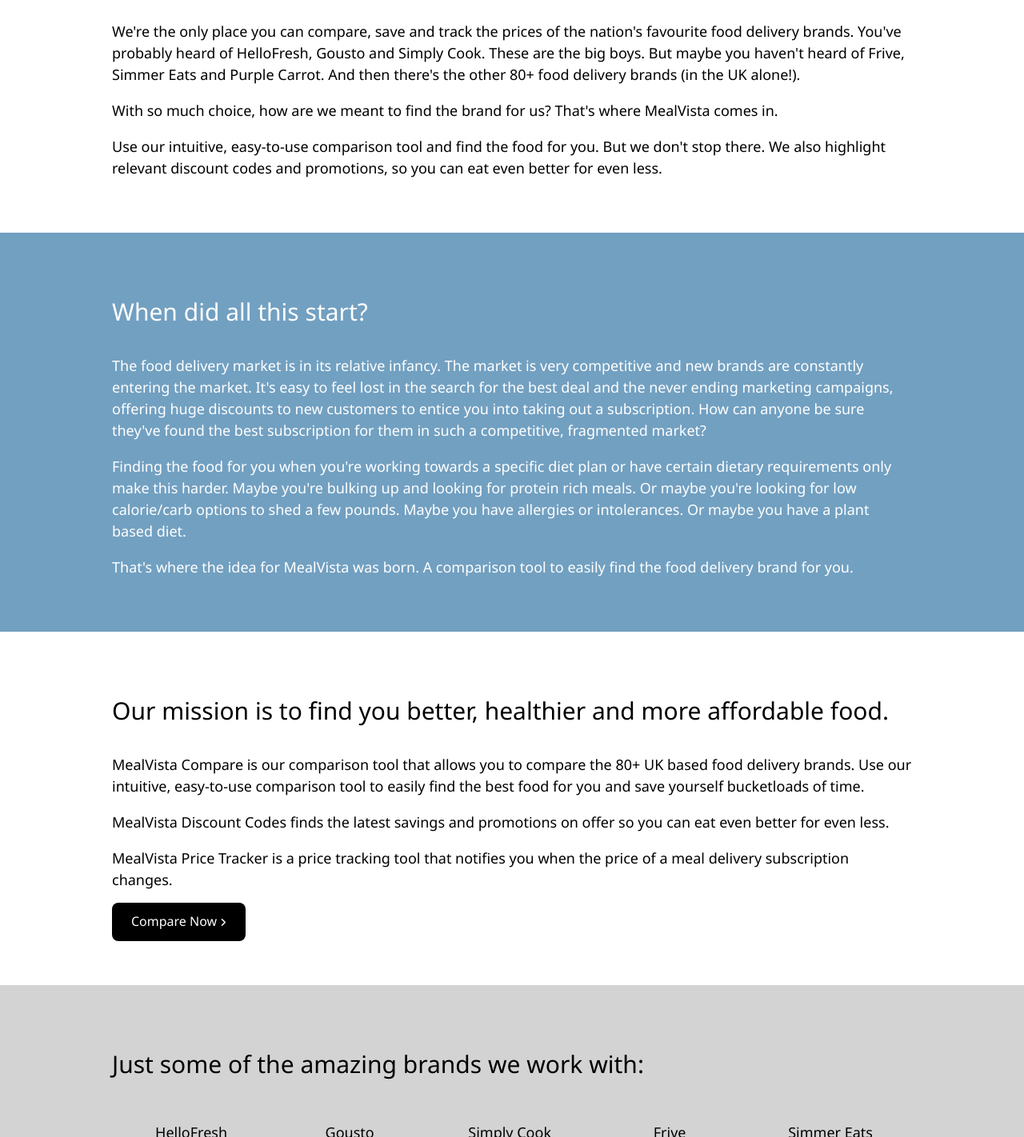
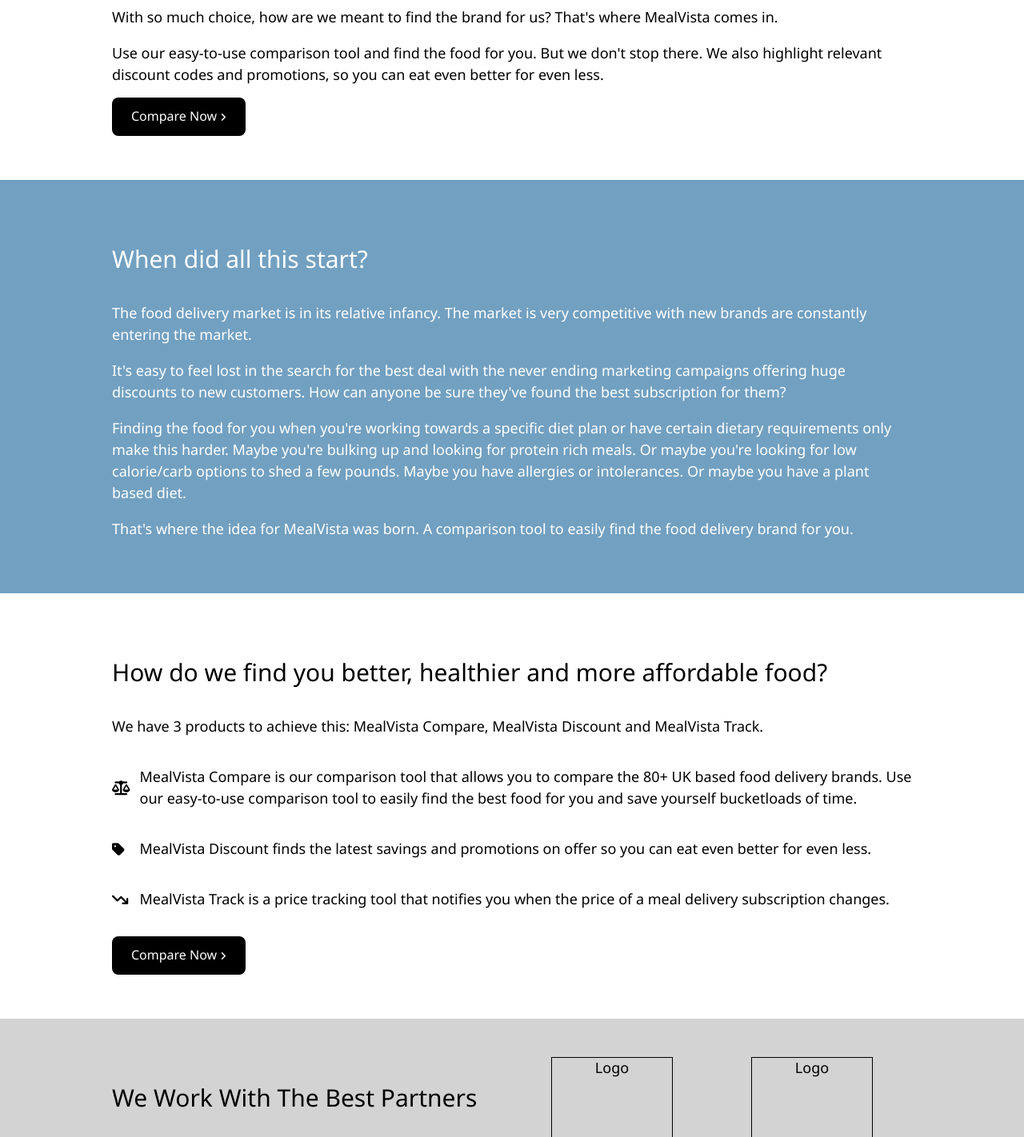
Before and after one commit to scottgirling/mealprepcheck, a plain HTML site: page about.html in a window 1280 px wide. Shown: the part 1378-2800 px from the top of the page at 80% size. Drawn offline with Linux system fonts and the light colour scheme; a web font is replaced by a local one.

```diff
--- a/about.html
+++ b/about.html
@@ -40,10 +40,9 @@
 
         <div id="about">
             <div id="about-question">
-                <h2>Why we do what we do</h2>
                 <p>Hungry? Drive to the shops, prepare your food, cook your meal and clean the dishes. Everyday.</p>
                 <p>Remember the carefree days of childhood when you didn't need to do the above every evening just to eat some food?</p>
-                <p>Food doesn't need to be this difficult. Use MealVista and eat the modern way.</p>
+                <p>Food doesn't need to be this difficult. Use MealVista and have your meals the modern way.</p>
             </div>
             <div id="infographic">
                 <div class="info-stat">
@@ -76,24 +75,39 @@
 
             <div id="mission">
                 <p class="mission-header">We're <a class="mealvista">MealVista</a> and we're on a mission to find <strong>good food for great people.</strong></p>
-                <p>We're the only place you can compare, save and track the prices of the nation's favourite food delivery brands. You've probably heard of HelloFresh, Gousto and Simply Cook. These are the big boys. But maybe you haven't heard of Frive, Simmer Eats and Purple Carrot. And then there's the other 80+ food delivery brands (in the UK alone!).</p>
+                <p>We're the <strong>only</strong> place you can compare, save and track the prices of the nation's favourite food delivery brands.</p>
+                <p>You've probably heard of HelloFresh, Gousto and Simply Cook. They're the big boys. But maybe you haven't heard of Frive, Simmer Eats and Purple Carrot. And then there's the other 80+ food delivery brands (in the UK alone!).</p>
                 <p>With so much choice, how are we meant to find the brand for us? That's where MealVista comes in.</p>
-                <p>Use our intuitive, easy-to-use comparison tool and find the food for you. But we don't stop there. We also highlight relevant discount codes and promotions, so you can eat even better for even less.</p>
+                <p>Use our easy-to-use comparison tool and find the food for you. But we don't stop there. We also highlight relevant discount codes and promotions, so you can eat even better for even less.</p>
+                <div id="for-you-cta">
+                    <p><a id="find-out-more-button" href="./compare.html" style="text-decoration: none;">Compare Now <i class="fa-solid fa-angle-right"></i></a></p>
+                </div>
             </div>
 
             <div id="start">
                 <p class="start-header">When did all this start?</p>
-                <p>The food delivery market is in its relative infancy. The market is very competitive and new brands are constantly entering the market. It's easy to feel lost in the search for the best deal and the never ending marketing campaigns, offering huge discounts to new customers to entice you into taking out a subscription. How can anyone be sure they've found the best subscription for them in such a competitive, fragmented market?</p>
+                <p>The food delivery market is in its relative infancy. The market is very competitive with new brands are constantly entering the market.</p>
+                <p>It's easy to feel lost in the search for the best deal with the never ending marketing campaigns offering huge discounts to new customers. How can anyone be sure they've found the best subscription for them?</p>
                 <p>Finding the food for you when you're working towards a specific diet plan or have certain dietary requirements only make this harder. Maybe you're bulking up and looking for protein rich meals. Or maybe you're looking for low calorie/carb options to shed a few pounds. Maybe you have allergies or intolerances. Or maybe you have a plant based diet.</p>
                 <p>That's where the idea for MealVista was born. A comparison tool to easily find the food delivery brand for you.</p>
             </div>
 
             <div id="for-you">
                 <div>
-                    <p class="for-you-header">Our mission is to find you better, healthier and more affordable food.</p>
-                    <p>MealVista Compare is our comparison tool that allows you to compare the 80+ UK based food delivery brands. Use our intuitive, easy-to-use comparison tool to easily find the best food for you and save yourself bucketloads of time.</p>
-                    <p>MealVista Discount Codes finds the latest savings and promotions on offer so you can eat even better for even less.</p>
-                    <p>MealVista Price Tracker is a price tracking tool that notifies you when the price of a meal delivery subscription changes.</p>
+                    <p class="for-you-header">How do we find you better, healthier and more affordable food?</p>
+                    <p>We have 3 products to achieve this: MealVista Compare, MealVista Discount and MealVista Track.</p>
+                    <div class="pillars">
+                        <i class="fa-solid fa-scale-balanced"></i>
+                        <p>MealVista Compare is our comparison tool that allows you to compare the 80+ UK based food delivery brands. Use our easy-to-use comparison tool to easily find the best food for you and save yourself bucketloads of time.</p>
+                    </div>
+                    <div class="pillars">
+                        <i class="fa-solid fa-tag"></i>
+                        <p>MealVista Discount finds the latest savings and promotions on offer so you can eat even better for even less.</p>
+                    </div>
+                    <div class="pillars">
+                        <i class="fa-solid fa-arrow-trend-down"></i>
+                        <p>MealVista Track is a price tracking tool that notifies you when the price of a meal delivery subscription changes.</p>
+                    </div>
                 </div>
                 <div id="for-you-cta">
                     <p><a id="find-out-more-button" href="./compare.html" style="text-decoration: none;">Compare Now <i class="fa-solid fa-angle-right"></i></a></p>
@@ -102,34 +116,41 @@
 
             <div id="brands">
                 <div class="brands-text">
-                    <p>Just some of the amazing brands we work with:</p>
+                    <p class="brands-header">We Work With The Best Partners</p>
+                    <p>While we are at the forefront of and specialise in making it easier to find the food for you, we recognise the roll our partners play in delivering some of the nicest and healthiest meals we've ever tried.</p>
+                    <p>We have a close relationship with all of these brands and wouldn't recommend them to you in we weren't happy ourselves to eat from them.</p>
+                    <p><a id="find-out-more-button">Find Out More <i class="fa-solid fa-angle-right"></i></a></p>
                 </div>
                 <div class="brands-we-work-with">
                     <div class="brand-name-logo">
+                        <p class="brand-logo">Logo</p>
                         <p class="brand-name">HelloFresh</p>
-                        <p class="brand-logo">Brand Logo</p>
                     </div>
                     <div class="brand-name-logo">
+                        <p class="brand-logo">Logo</p>
                         <p class="brand-name">Gousto</p>
-                        <p class="brand-logo">Brand Logo</p>
                     </div>
                     <div class="brand-name-logo">
+                        <p class="brand-logo">Logo</p>
                         <p class="brand-name">Simply Cook</p>
-                        <p class="brand-logo">Brand Logo</p>
                     </div>
                     <div class="brand-name-logo">
+                        <p class="brand-logo">Logo</p>
                         <p class="brand-name">Frive</p>
-                        <p class="brand-logo">Brand Logo</p>
                     </div>
                     <div class="brand-name-logo">
+                        <p class="brand-logo">Logo</p>
                         <p class="brand-name">Simmer Eats</p>
-                        <p class="brand-logo">Brand Logo</p>
                     </div>
                 </div>
             </div>
 
             <div id="social-media">
-                <p class="social-media-header">Follow our social media for more info and the latest news!</p>
+                <p class="social-media-header">Follow MealVista's Social Media</p>
+                <p>Be the first to hear of the latest brand partners and discount codes for your favourite brands.</p>
+                <div class="about-socials">
+                    <a class="about-social-media" href="https://www.facebook.com/" target="_blank" style="text-decoration: none;"><i class="fa-brands fa-facebook"></i></a> <a class="about-social-media" href="https://www.x.com/" target="_blank" style="text-decoration: none;"><i class="fa-brands fa-x-twitter"></i></a> <a class="about-social-media" href="https://www.instagram.com/" target="_blank" style="text-decoration: none;"><i class="fa-brands fa-instagram"></i></a>
+                </div>
             </div>
 
         </div>
--- a/resources/css/about.css
+++ b/resources/css/about.css
@@ -77,18 +77,39 @@
     margin-top: 24px;
 }
 
+.pillars {
+    display: flex;
+    align-items: center;
+}
+
+.pillars p {
+    padding-left: 12px;
+}
+
+.pillars .fa-solid {
+    width: 22.5px;
+}
+
 #brands {
     padding: 48px 140px;
     background-color: lightgray;
+    display: flex;
 }
 
 .brands-text {
+    width: 50%;
+    font-size: 18px;
+}
+
+.brands-header {
     font-size: 30px;
 }
 
 .brands-we-work-with {
+    width: 50%;
     display: flex;
     justify-content: space-around;
+    flex-wrap: wrap;
     font-size: 18px;
 }
 
@@ -103,14 +124,24 @@
 .brand-logo {
     border: 1px solid black;
     text-align: center;
+    width: 150px;
+    height: 150px;
+    margin: 0 12px;
 }
 
 #social-media {
     padding: 48px 140px;
     background-color: #72A0C1;
     color: white;
+    font-size: 18px;
 }
 
 .social-media-header {
     font-size: 30px;
 }
+
+.about-social-media {
+    color: white;
+    font-size: 32px;
+    margin: 0 12px;
+}
```
